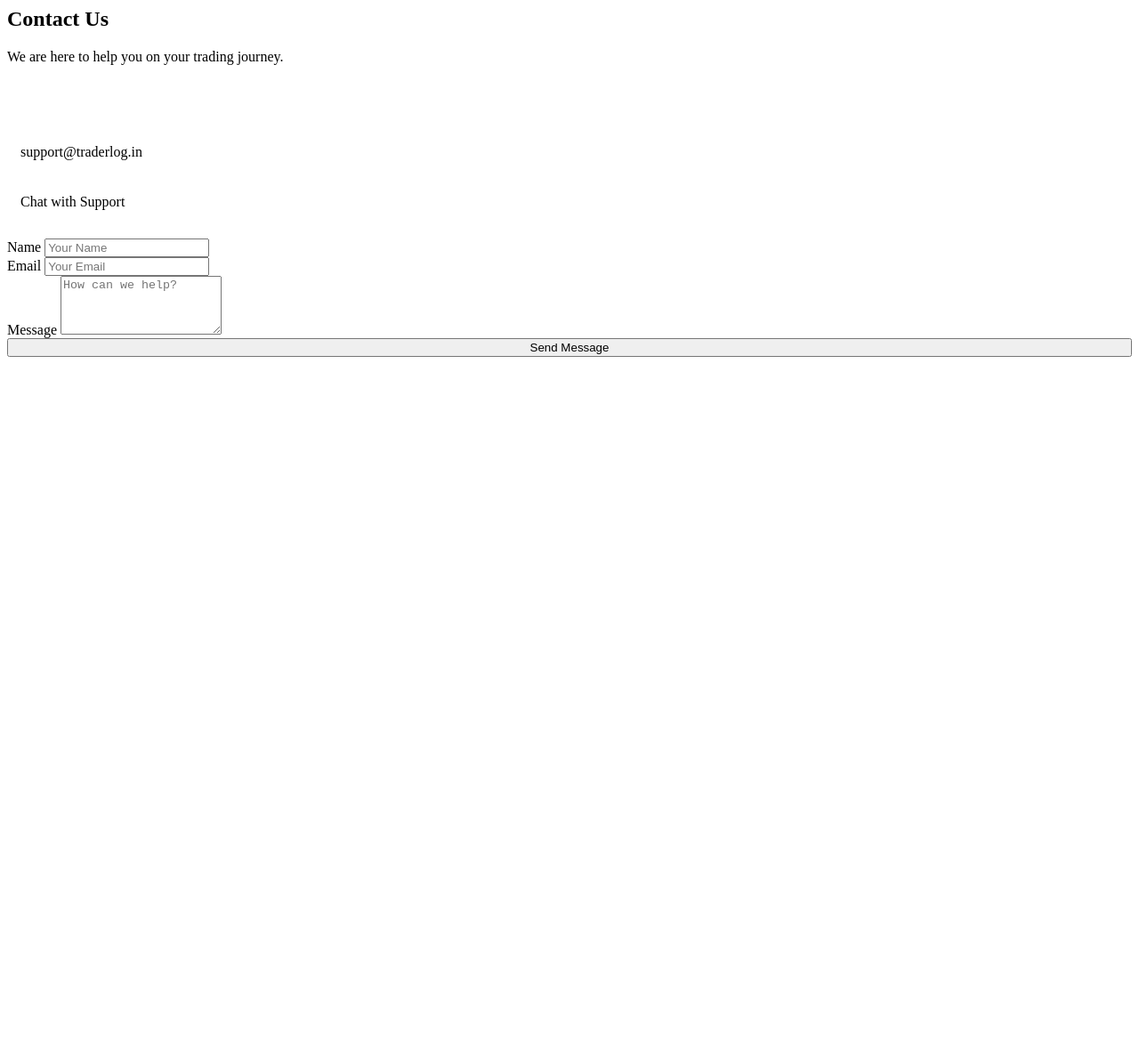
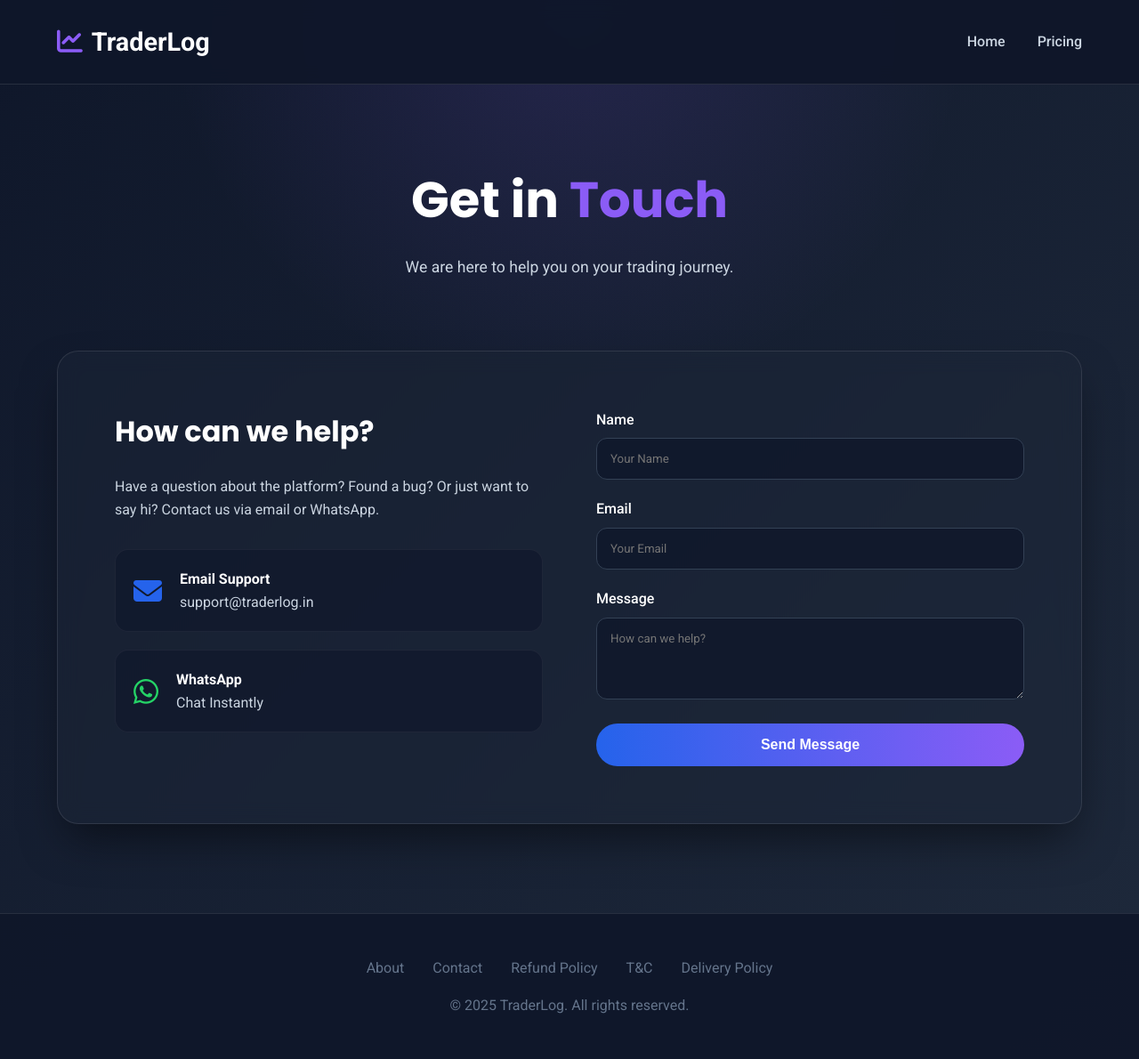
Before and after one commit to Imrahulluthra8819/Traderlog.in, a website: page public/contact.html in a window 1280 px wide. Shown: the whole page at 89% size. Before the commit the page ends 800 px from the top, so only its background shows below. Drawn offline with Linux system fonts and the light colour scheme.

Commit message:
Update contact.html

```diff
--- a/public/contact.html
+++ b/public/contact.html
@@ -1,32 +1,93 @@
-<main>
-        <section class="page-header">
-            <div class="container">
-                <h1>Contact <span>Us</span></h1>
-                <p>We are here to help you on your trading journey.</p>
+<!DOCTYPE html>
+<html lang="en">
+<head>
+    <meta charset="UTF-8">
+    <meta name="viewport" content="width=device-width, initial-scale=1.0">
+    <title>Contact Us - TraderLog</title>
+    <link rel="icon" type="image/png" href="/favicon.png">
+    <link rel="stylesheet" href="https://cdnjs.cloudflare.com/ajax/libs/font-awesome/6.4.0/css/all.min.css">
+    <link href="https://fonts.googleapis.com/css2?family=Poppins:wght@300;400;500;600;700&family=Roboto:wght@300;400;500;700&display=swap" rel="stylesheet">
+    <style>
+        /* PASTE THE EXACT SAME CSS FROM ABOUT.HTML HERE */
+        /* ... OR just copy the full file logic below ... */
+        :root { --primary: #2563eb; --accent: #8b5cf6; --dark: #1e293b; --light: #f8fafc; --gray: #64748b; --gray-light: #cbd5e1; }
+        * { margin:0; padding:0; box-sizing:border-box; }
+        body { font-family: 'Roboto', sans-serif; background: linear-gradient(135deg, #0f172a 0%, #1e293b 100%); color: var(--light); line-height: 1.6; min-height: 100vh; display: flex; flex-direction: column; }
+        .container { width: 90%; max-width: 1200px; margin: 0 auto; }
+        a { text-decoration: none; transition: 0.3s; }
+        nav { padding: 1.5rem 0; position: fixed; top: 0; width: 100%; z-index: 1000; background: rgba(15, 23, 42, 0.95); backdrop-filter: blur(10px); border-bottom: 1px solid rgba(255,255,255,0.1); }
+        .nav-content { display: flex; justify-content: space-between; align-items: center; }
+        .logo { font-size: 1.8rem; font-weight: 700; color: white; display: flex; align-items: center; gap: 10px; }
+        .logo i { color: var(--accent); }
+        .nav-links a { color: var(--gray-light); margin-left: 2rem; font-weight: 500; }
+        .nav-links a:hover { color: var(--accent); }
+        .page-header { padding: 180px 0 80px; text-align: center; background: radial-gradient(circle at top, rgba(139, 92, 246, 0.15), transparent 60%); }
+        .page-header h1 { font-family: 'Poppins', sans-serif; font-size: 3.5rem; margin-bottom: 1rem; color: white; }
+        .page-header span { color: var(--accent); }
+        .content-section { padding-bottom: 100px; flex: 1; }
+        .glass-card { background: rgba(30, 41, 59, 0.4); backdrop-filter: blur(12px); border: 1px solid rgba(255, 255, 255, 0.1); border-radius: 24px; padding: 4rem; box-shadow: 0 25px 50px -12px rgba(0, 0, 0, 0.5); }
+        .grid-2 { display: grid; grid-template-columns: 1fr 1fr; gap: 60px; }
+
+        /* Contact Specifics */
+        .contact-item { display: flex; align-items: center; gap: 20px; background: rgba(15, 23, 42, 0.6); padding: 20px; border-radius: 15px; margin-bottom: 20px; transition: 0.3s; border: 1px solid rgba(255,255,255,0.05); }
+        .contact-item:hover { transform: translateX(10px); border-color: var(--accent); }
+        .contact-item i { font-size: 2rem; }
+
+        .form-group { margin-bottom: 20px; }
+        .form-group label { display: block; margin-bottom: 8px; color: white; font-weight: 500; }
+        .form-group input, .form-group textarea { width: 100%; padding: 15px; background: rgba(15, 23, 42, 0.8); border: 1px solid #334155; border-radius: 12px; color: white; font-family: inherit; transition: 0.3s; }
+        .form-group input:focus, .form-group textarea:focus { outline: none; border-color: var(--accent); }
+        .submit-btn { width: 100%; padding: 15px; border: none; border-radius: 50px; background: linear-gradient(90deg, #2563eb, #8b5cf6); color: white; font-weight: 700; cursor: pointer; transition: 0.3s; font-size: 1rem; }
+        .submit-btn:hover { transform: translateY(-3px); box-shadow: 0 10px 20px rgba(37, 99, 235, 0.4); }
+
+        footer { background: rgba(15, 23, 42, 0.95); padding: 3rem 0; border-top: 1px solid rgba(255,255,255,0.1); margin-top: auto; }
+        .footer-links { display: flex; gap: 2rem; justify-content: center; margin-bottom: 1rem; flex-wrap: wrap; }
+        .footer-links a { color: var(--gray); } .footer-links a:hover { color: var(--accent); }
+        .copyright { text-align: center; color: var(--gray); }
+        @media(max-width:768px){ .grid-2 { grid-template-columns: 1fr; } .glass-card { padding: 2rem; } .nav-links { display: none; } }
+    </style>
+</head>
+<body>
+    <nav>
+        <div class="container nav-content">
+            <a href="index.html" class="logo"><i class="fas fa-chart-line"></i> TraderLog</a>
+            <div class="nav-links">
+                <a href="index.html">Home</a>
+                <a href="Rpp1.html">Pricing</a>
             </div>
-        </section>
+        </div>
+    </nav>
 
+    <div class="page-header">
         <div class="container">
-            <div class="content-card">
+            <h1>Get in <span>Touch</span></h1>
+            <p style="color: var(--gray-light); font-size: 1.1rem;">We are here to help you on your trading journey.</p>
+        </div>
+    </div>
+
+    <div class="content-section">
+        <div class="container">
+            <div class="glass-card">
                 <div class="grid-2">
                     <div>
-                        <h2 style="color: white; margin-bottom: 1.5rem;">Get in Touch</h2>
-                        <div style="margin-bottom: 2rem;">
-                            <div style="display: flex; align-items: center; gap: 15px; margin-bottom: 20px;">
-                                <i class="fas fa-envelope" style="font-size: 1.5rem; color: var(--primary);"></i>
-                                <div>
-                                    <h4 style="color: white; margin: 0;">Email</h4>
-                                    <a href="mailto:support@traderlog.in" style="color: var(--gray-light); text-decoration: none;">support@traderlog.in</a>
-                                </div>
+                        <h2 style="font-family: 'Poppins', sans-serif; font-size: 2rem; color: white; margin-bottom: 1.5rem;">How can we help?</h2>
+                        <p style="color: var(--gray-light); margin-bottom: 2rem;">Have a question about the platform? Found a bug? Or just want to say hi? Contact us via email or WhatsApp.</p>
+
+                        <a href="mailto:support@traderlog.in" class="contact-item">
+                            <i class="fas fa-envelope" style="color: var(--primary);"></i>
+                            <div>
+                                <h4 style="color: white; margin: 0;">Email Support</h4>
+                                <span style="color: var(--gray-light);">support@traderlog.in</span>
                             </div>
-                            <div style="display: flex; align-items: center; gap: 15px;">
-                                <i class="fab fa-whatsapp" style="font-size: 1.5rem; color: #25D366;"></i>
-                                <div>
-                                    <h4 style="color: white; margin: 0;">WhatsApp</h4>
-                                    <a href="https://wa.link/jarbs9" style="color: var(--gray-light); text-decoration: none;">Chat with Support</a>
-                                </div>
+                        </a>
+
+                        <a href="https://wa.link/jarbs9" target="_blank" class="contact-item">
+                            <i class="fab fa-whatsapp" style="color: #25D366;"></i>
+                            <div>
+                                <h4 style="color: white; margin: 0;">WhatsApp</h4>
+                                <span style="color: var(--gray-light);">Chat Instantly</span>
                             </div>
-                        </div>
+                        </a>
                     </div>
 
                     <form>
@@ -42,9 +103,24 @@
                             <label>Message</label>
                             <textarea rows="4" placeholder="How can we help?"></textarea>
                         </div>
-                        <button class="btn-primary" style="width: 100%;">Send Message</button>
+                        <button class="submit-btn">Send Message</button>
                     </form>
                 </div>
             </div>
         </div>
-    </main>
+    </div>
+
+    <footer>
+        <div class="container">
+            <div class="footer-links">
+                <a href="about.html">About</a>
+                <a href="contact.html">Contact</a>
+                <a href="refund.html">Refund Policy</a>
+                <a href="terms.html">T&C</a>
+                <a href="shipping.html">Delivery Policy</a>
+            </div>
+            <div class="copyright">&copy; 2025 TraderLog. All rights reserved.</div>
+        </div>
+    </footer>
+</body>
+</html>
```
